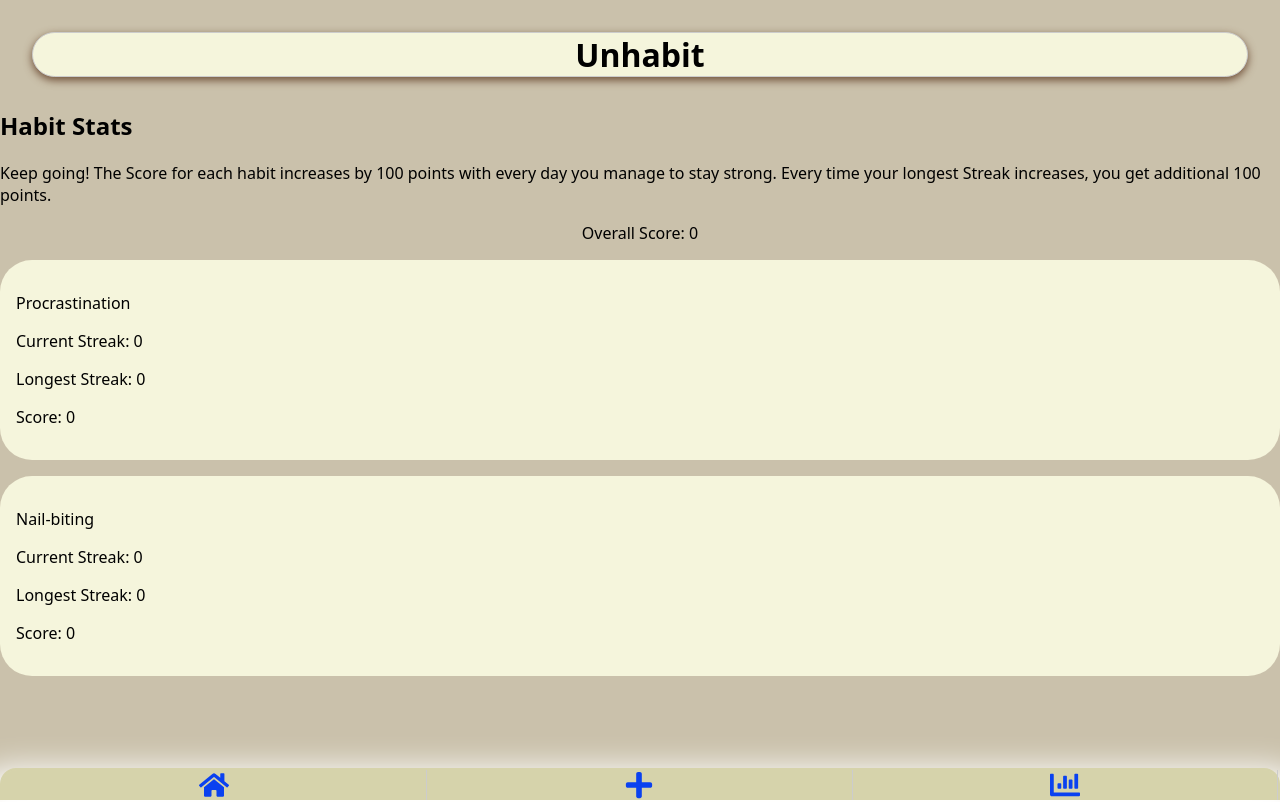
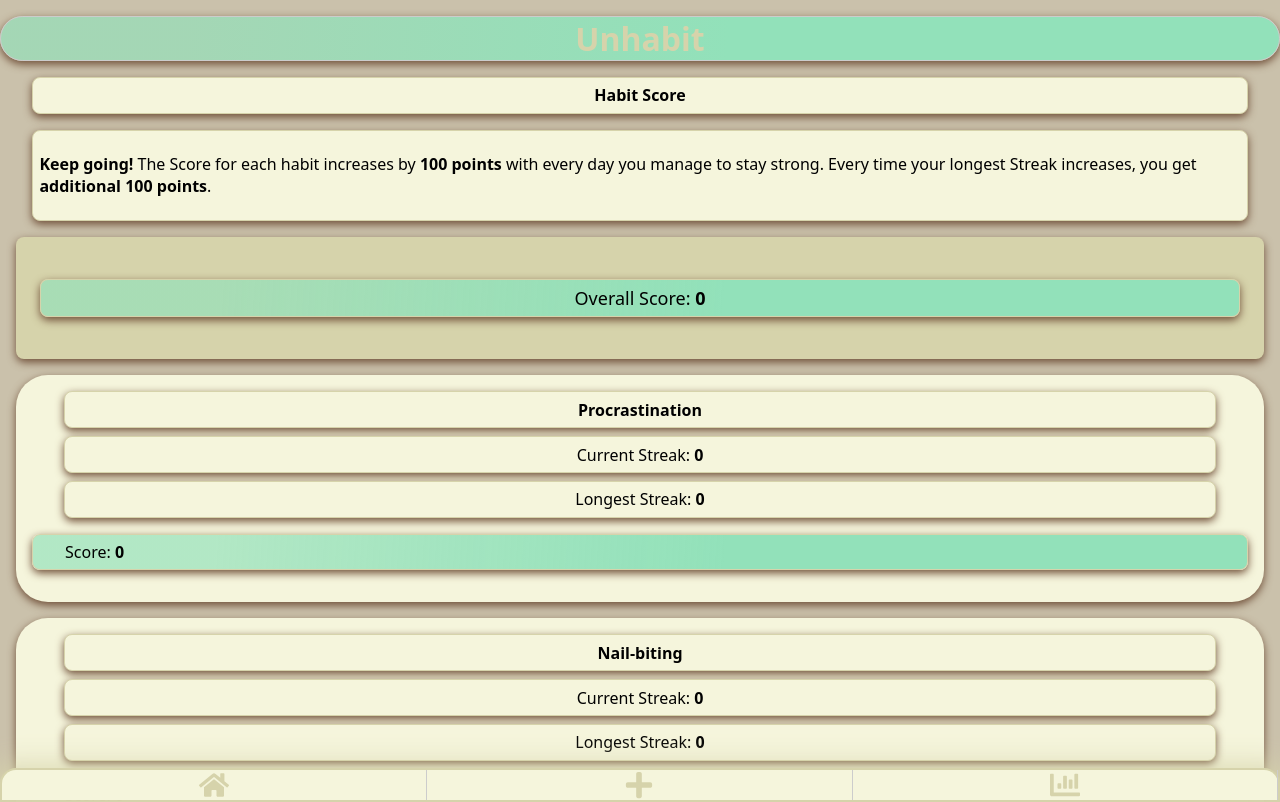
Before and after one commit to FelixJncs/capstone-project, a Next.js app: page /habitstats in a window 1280 px wide. Shown: the top 802 px of the page. Built offline with nearby package versions, Linux system fonts and the light colour scheme.

Commit message:
Styling changes

```diff
--- a/components/HabitCard.js
+++ b/components/HabitCard.js
@@ -61,13 +61,13 @@ const StyledIcon = styled.span`
   justify-content: center;
   margin-right: 0.25rem;
   svg {
-    fill: #0a41f0;
+    fill: var(--Icons);
     font-size: 15px;
   }
 `;
 
 const StyledDetailsIcon = styled(FaChevronDown)`
-  fill: #0a41f0;
+  fill: var(--Icons);
   font-size: 15px;
   margin-left: 0.5rem;
 `;
--- a/components/HabitProgressBar.js
+++ b/components/HabitProgressBar.js
@@ -8,7 +8,7 @@ const StyledProgressBar = styled.div`
   background-color: #d6d3ab;
   border-radius: 12px;
   position: relative;
-  box-shadow: 0.1rem -0.2rem 0.7rem white;
+  box-shadow: 0.1rem 0.2rem 0.7rem #6f4e37;
 `;
 
 const FilledProgressBar = styled.div`
--- a/components/HabitStats.js
+++ b/components/HabitStats.js
@@ -11,17 +11,78 @@ const StyledHabitStatsList = styled.ul`
   gap: 1rem;
   justify-content: center;
   padding-left: 0;
+  margin-bottom: 5rem;
 `;
 
 const StyledHabitStatsCard = styled.li`
   background-color: beige;
   padding: 1rem;
   border-radius: 2rem;
+  box-shadow: 0 0.2rem 0.5rem #6f4e37;
+  margin: 0rem 1rem 0rem 1rem;
 `;
 
 const StyledOverallScore = styled.div`
   text-align: center;
   margin-bottom: 1rem;
+  background-color: #d6d3ab;
+  margin: 1rem;
+  padding: 1.5rem;
+  border-radius: 0.5rem;
+  box-shadow: 0 0.2rem 0.5rem #6f4e37;
+  font-size: large;
+`;
+
+const StyledPageContainer = styled.header`
+  display: flex;
+  justify-content: center;
+  align-items: center;
+  margin: 1rem 2rem 1rem 2rem;
+  box-shadow: 0 0.2rem 0.5rem #6f4e37;
+  border-radius: 0.5rem;
+  background-color: beige;
+  font-weight: bold;
+  font-size: large;
+  padding: 0.4rem;
+  flex-direction: column;
+  border: 1px solid #d6d3ab;
+`;
+
+const StyledTextTitle = styled.p`
+  border: 1px solid #d6d3ab;
+  padding: 0.4rem 1rem 0.4rem 1rem;
+  box-shadow: 0 0.2rem 0.5rem #6f4e37;
+  border-radius: 0.5rem;
+  text-align: center;
+  font-size: medium;
+  margin: 0 2rem 0 2rem;
+  background-color: beige;
+`;
+
+const StyledScoreContent = styled.p`
+  border: 1px solid #d6d3ab;
+  padding: 0.4rem 1rem 0.4rem 1rem;
+  box-shadow: 0 0.2rem 0.5rem #6f4e37;
+  border-radius: 0.5rem;
+  text-align: center;
+  font-size: medium;
+  margin: 0.5rem 2rem 0 2rem;
+  background-color: beige;
+`;
+const StyledScore = styled.p`
+  border: 1px solid #d6d3ab;
+  padding: 0.4rem 2rem 0.4rem 2rem;
+  box-shadow: 0 0.2rem 0.5rem #6f4e37;
+  border-radius: 0.5rem;
+  background: linear-gradient(
+    94deg,
+    rgba(146, 225, 186, 0.6765676567656767) 15%,
+    rgba(146, 225, 186, 1) 57%
+  );
+`;
+const StyledTextContent = styled.p`
+  font-weight: lighter;
+  font-size: medium;
 `;
 
 const HabitStats = () => {
@@ -34,25 +95,41 @@ const HabitStats = () => {
   return (
     <>
       <StyledTitle>Unhabit</StyledTitle>
-      <h2>Habit Stats</h2>
-      <p>
-        Keep going! The Score for each habit increases by 100 points with every
-        day you manage to stay strong. Every time your longest Streak increases,
-        you get additional 100 points.
-      </p>
+      <StyledTextTitle>
+        <strong>Habit Score</strong>
+      </StyledTextTitle>
+      <StyledPageContainer>
+        <StyledTextContent>
+          <strong>Keep going!</strong> The Score for each habit increases by
+          <strong> 100 points </strong>
+          with every day you manage to stay strong. Every time your longest
+          Streak increases, you get <strong>additional 100 points</strong>.
+        </StyledTextContent>
+      </StyledPageContainer>
+
       <StyledOverallScore>
-        <p>Overall Score: {overallScore}</p>
+        <StyledScore>
+          Overall Score: <strong>{overallScore}</strong>
+        </StyledScore>
       </StyledOverallScore>
       <StyledHabitStatsList>
         {habits.map((habit) => {
           return (
             <StyledHabitStatsCard key={habit.id}>
               <div>
-                <p>{habit.name}</p>
-                <p>Current Streak: {habit.currentStreak}</p>
-                <p>Longest Streak: {habit.longestStreak}</p>
+                <StyledTextTitle>
+                  <strong>{habit.name}</strong>
+                </StyledTextTitle>
+                <StyledScoreContent>
+                  Current Streak: <strong>{habit.currentStreak}</strong>
+                </StyledScoreContent>
+                <StyledScoreContent>
+                  Longest Streak: <strong>{habit.longestStreak}</strong>
+                </StyledScoreContent>
               </div>
-              <p>Score: {habit.score}</p>
+              <StyledScore>
+                Score: <strong>{habit.score}</strong>
+              </StyledScore>
             </StyledHabitStatsCard>
           );
         })}
--- a/components/Navbar.js
+++ b/components/Navbar.js
@@ -8,7 +8,7 @@ const NavbarWrapper = styled.nav`
   left: 0;
   width: 100%;
   height: 2rem;
-  background-color: #d6d3ab;
+  background-color: beige;
   display: flex;
   justify-content: space-between;
   align-items: center;
@@ -17,7 +17,7 @@ const NavbarWrapper = styled.nav`
   border-top: 2px solid #d6d3ab;
   border-left: 2px solid #d6d3ab; /* Brown border on top */
   border-right: 2px solid #d6d3ab;
-  box-shadow: 0 2rem 2rem 2rem white;
+  box-shadow: 0 2rem 2rem 2rem #d6d3ab;
   /* Add any additional styles you want for your navbar */
 `;
 
@@ -32,7 +32,7 @@ const StyledNavbarLink = styled(Link)`
   font-weight: bold;
   svg {
     font-size: 30px;
-    fill: #0a41f0;
+    fill: var(--Icons);
   }
 `;
 
--- a/components/StyledTitle.js
+++ b/components/StyledTitle.js
@@ -3,8 +3,13 @@ import styled from "styled-components";
 export const StyledTitle = styled.h1`
   text-align: center;
   border: 1px solid #ccc;
-  margin: 2rem;
-  background-color: beige;
+  margin: 1rem 0 1rem 0;
+  background: linear-gradient(
+    94deg,
+    rgba(146, 225, 186, 0.6765676567656767) 15%,
+    rgba(146, 225, 186, 1) 57%
+  );
   border-radius: 2rem;
   box-shadow: 0 0.2rem 0.5rem #6f4e37;
+  color: #d6d3ab;
 `;
--- a/store.js
+++ b/store.js
@@ -31,6 +31,38 @@ const useHabitsStore = createLocalStorageStore(
           "Feeling embarrassed or ashamed of the nail-biting habit, especially in social situations or when nails appear unsightly.",
         overcome:
           "To overcome nail-biting, it can be helpful to identify triggers and find alternative stress-reducing techniques such as exercise, meditation, or deep breathing. Keeping nails trimmed and polished, wearing gloves, or using bitter-tasting nail polish can also reduce temptation and break the habit.",
+        progress: 0,
+        streakCount: 0,
+        longestStreak: 0,
+        currentStreak: 0,
+        lastUpdated: null,
+        score: 0,
+      },
+      {
+        id: "3",
+        name: "Excessive Social Media Usage",
+        reason:
+          "Excessive social media usage can be driven by the desire for constant validation, fear of missing out (FOMO), or as a way to escape from reality.",
+        feeling:
+          "Feeling disconnected from real-life experiences, comparing oneself to others, or experiencing a decrease in productivity due to excessive time spent on social media.",
+        overcome:
+          "To reduce excessive social media usage, set boundaries by limiting screen time, engaging in offline activities, practicing digital detox, and being mindful of the impact of social media on mental well-being.",
+        progress: 0,
+        streakCount: 0,
+        longestStreak: 0,
+        currentStreak: 0,
+        lastUpdated: null,
+        score: 0,
+      },
+      {
+        id: "4",
+        name: "Negative Self-Talk",
+        reason:
+          "Negative self-talk refers to the habit of engaging in self-critical or self-defeating thoughts and beliefs. It can stem from low self-esteem, past experiences, or internalized criticism from others.",
+        feeling:
+          "Feeling down, demotivated, or self-conscious due to the negative thoughts and beliefs about oneself.",
+        overcome:
+          "To overcome negative self-talk, it is important to practice self-awareness and challenge negative thoughts with positive affirmations and realistic perspectives. Seeking support from a therapist or counselor can also be beneficial in addressing underlying issues and developing healthier self-talk patterns.",
         progress: 0,
         streakCount: 0,
         longestStreak: 0,
--- a/styles.js
+++ b/styles.js
@@ -1,6 +1,14 @@
 import { createGlobalStyle } from "styled-components";
 
 export default createGlobalStyle`
+:root {
+  //--backgorund:
+  --Icons:#d6d3ab;
+ // --cards:
+}
+
+
+
   *,
   *::before,
   *::after {
```
Also changed, not shown: components/AddHabitsForm.js (+66 -11 lines), components/EditHabitForm.js (+53 -11 lines), components/HabitList.js (+20 -5 lines).
